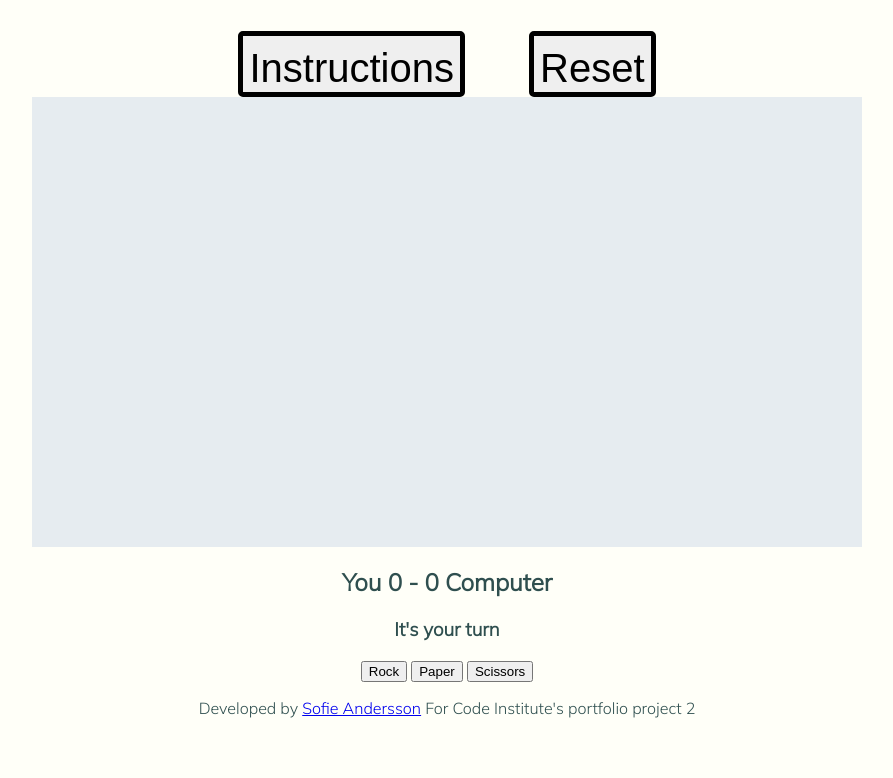
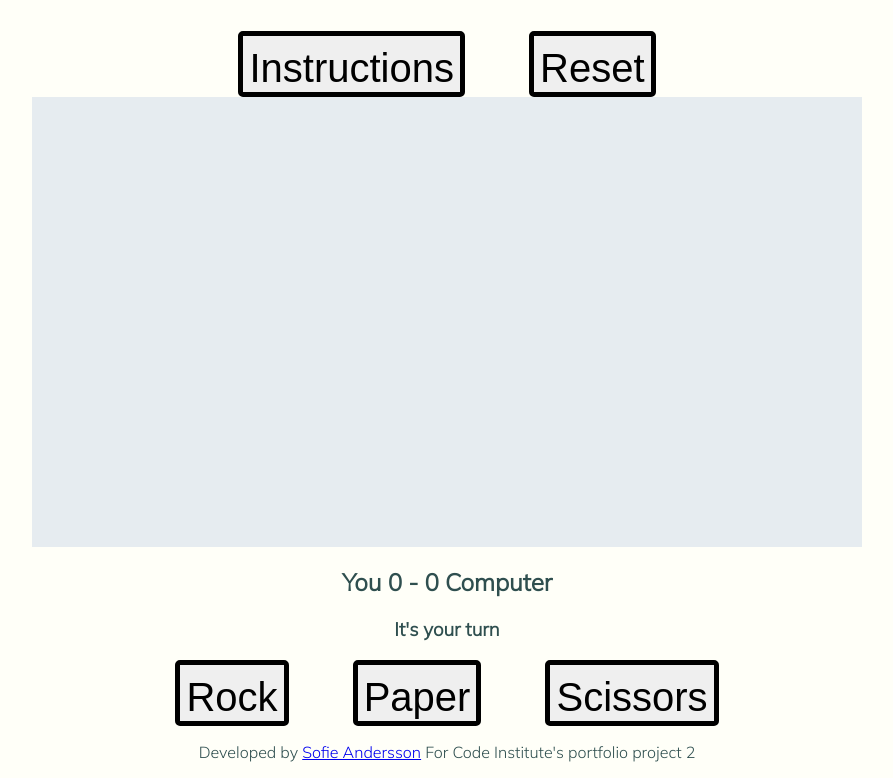
Before and after one commit to idamariasofie/rock-paper-scissors, a plain HTML site: page index.html in a window 1280 px wide. Shown: the part 176-954 px from the top of the page, without its empty margins (193-1086 px from the left). Before the commit the page ends 910 px from the top, so only its background shows below. Drawn offline with Linux system fonts and the light colour scheme.

Commit message:
Added style to game play buttons

```diff
--- a/assets/css/style.css
+++ b/assets/css/style.css
@@ -70,4 +70,22 @@ text-align: center;
     color: white;
 }
 
+.btn--rock,
+.btn--paper,
+.btn--scissors {
+    padding-top: 10px;
+    border: 5px solid;
+    font-size: 2.5rem;
+    margin: 0 30px;
+    transition: all 0.5s;
+    border-radius: 5px;
+}
+
+.btn--rock:active,
+.btn--rock:hover {
+    background-color: darkslategrey;
+    color: white;
+}
+
+
 /* Media queries */
--- a/index.html
+++ b/index.html
@@ -41,8 +41,8 @@
 
 <!-- Game buttons to play -->
 <button class="btn--rock">Rock</button>
-<button class="btn--rock">Paper</button>
-<button class="btn--rock">Scissors</button>
+<button class="btn--paper">Paper</button>
+<button class="btn--scissors">Scissors</button>
 
 <body>
 
```
